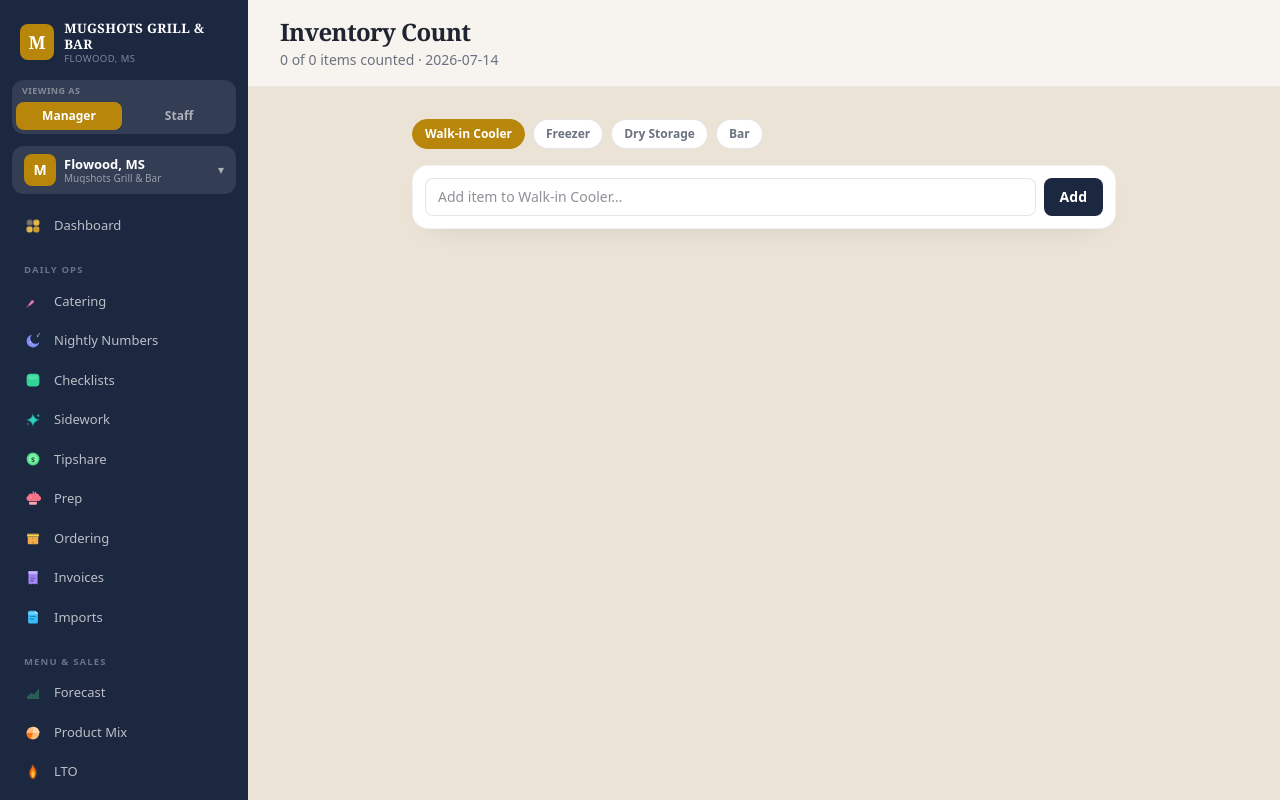
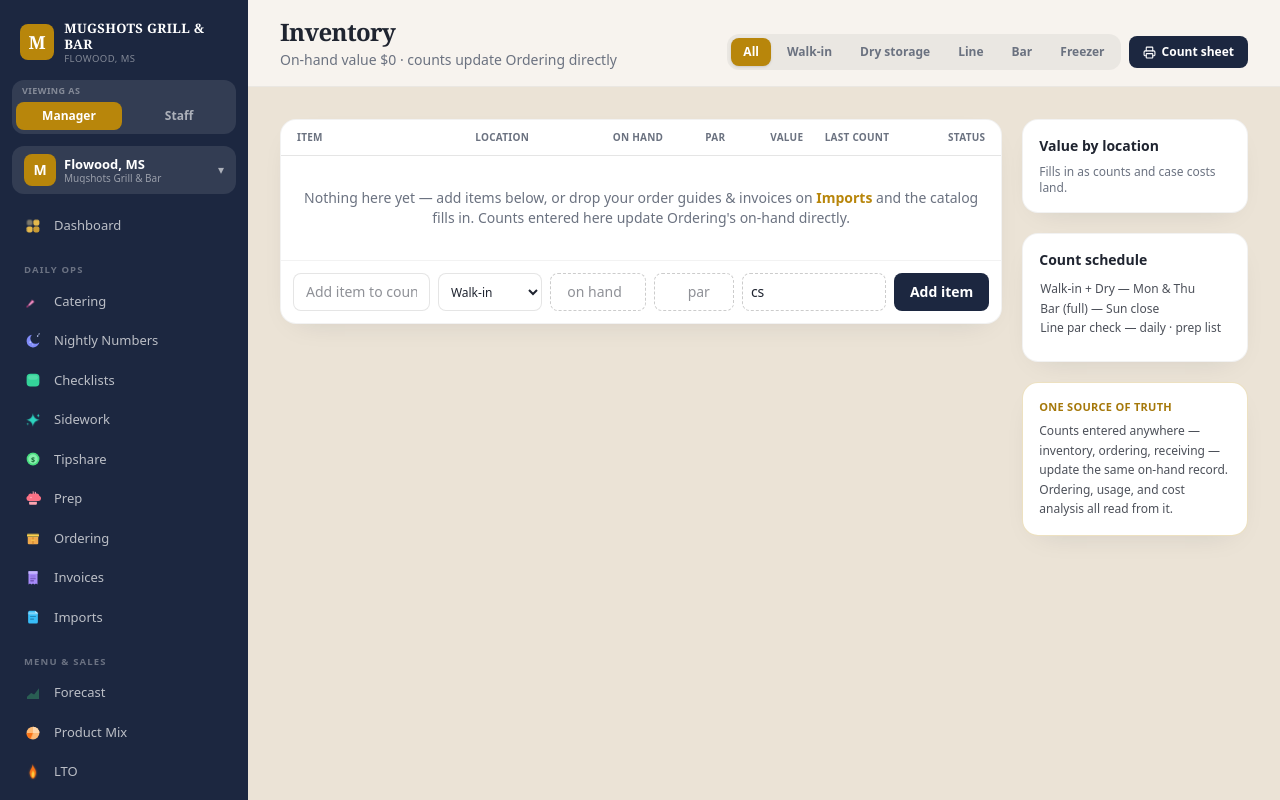
Before and after one commit to beauxjxn24/mugshots-ops-app, a React (Vite) app: page /#/inventory in a window 1280 px wide. Built offline with nearby package versions, Linux system fonts and the light colour scheme.

Commit message:
Inventory ported to prototype layout — catalog-backed, one source of truth
Co-Authored-By: Claude Fable 5 <noreply@anthropic.com>
Claude-Session: https://claude.ai/code/session_01Efw9bvEoJK7Fs9i14uedLc

```diff
--- a/src/routes/Inventory.tsx
+++ b/src/routes/Inventory.tsx
@@ -1,124 +1,314 @@
 import { useMemo, useState } from 'react'
-import { confirmDelete } from '../lib/confirm'
+import { Printer } from 'lucide-react'
+import { Link } from 'react-router-dom'
 import { PageHeader, Card } from '../components/ui'
-import { usePersistentState, today } from '../lib/store'
+import { usePersistentState, load, save, today } from '../lib/store'
+import { useScope } from '../lib/scope'
+import { getCatalog, getFlags, getPars, registerItem, setOnGuide } from '../lib/catalog'
+import { setParEntry } from '../lib/ordering'
 
-interface CountItem {
-  id: string
-  name: string
-  unit: string
-  count: number | ''
-}
-type Areas = Record<string, CountItem[]>
+const money = (n: number) => `$${n.toLocaleString('en-US', { maximumFractionDigits: 0 })}`
 
-// Empty count sheets — your storage areas, ready for your items. No sample data.
-const SEED: Areas = {
-  'Walk-in Cooler': [],
-  Freezer: [],
-  'Dry Storage': [],
-  Bar: [],
-}
-function c(name: string, unit: string): CountItem {
-  return { id: `${name}`.replace(/\s+/g, '-').toLowerCase(), name, unit, count: '' }
+export const LOCATIONS = ['Walk-in', 'Dry storage', 'Line', 'Bar', 'Freezer'] as const
+type Location = (typeof LOCATIONS)[number]
+const LOC_COLORS: Record<Location, string> = {
+  'Walk-in': '#b8860b',
+  'Dry storage': '#d4a94c',
+  Bar: '#8b6bb8',
+  Line: '#2f6b4f',
+  Freezer: '#4c7fb8',
 }
 
+interface InvMeta {
+  location?: Location
+  lastCount?: string // YYYY-MM-DD of the last on-hand edit
+}
+
+function metaKey(): string {
+  const s = useScope.getState()
+  return `${s.currentConcept}|${s.currentLocation}::inv:meta`
+}
+const getMeta = (): Record<string, InvMeta> => load(metaKey(), {})
+const setMeta = (m: Record<string, InvMeta>): void => save(metaKey(), m)
+
+function guessLocation(category: string): Location {
+  if (/liquor|beer|wine/i.test(category)) return 'Bar'
+  if (/paper|supply|dry/i.test(category)) return 'Dry storage'
+  return 'Walk-in'
+}
+function fmtDay(iso?: string): string {
+  if (!iso) return '—'
+  const [y, m, d] = iso.split('-').map(Number)
+  return new Date(y, m - 1, d).toLocaleDateString('en-US', { weekday: 'short' })
+}
+
+/**
+ * Inventory — prototype layout, catalog-backed (ONE source of truth):
+ * the same on-hand record Ordering reads. Location filters, par status,
+ * value by location, count schedule.
+ */
 export function Inventory() {
-  const [areas, setAreas] = usePersistentState<Areas>(`inv:${today()}`, SEED)
-  const areaNames = Object.keys(areas)
-  const [area, setArea] = useState(areaNames[0])
-  const [newName, setNewName] = useState('')
+  const [tick, setTick] = useState(0)
+  const refresh = () => setTick((t) => t + 1)
+  const [schedule, setSchedule] = usePersistentState<string>(
+    'inv:schedule',
+    'Walk-in + Dry — Mon & Thu\nBar (full) — Sun close\nLine par check — daily · prep list',
+  )
+  const [loc, setLoc] = useState<'All' | Location>('All')
+  const [form, setForm] = useState({ name: '', location: 'Walk-in' as Location, onHand: '', par: '', unit: 'cs' })
 
-  const items = areas[area] ?? []
-  const counted = useMemo(
-    () => Object.values(areas).flat().filter((x) => x.count !== '' && x.count != null).length,
-    [areas],
-  )
-  const total = useMemo(() => Object.values(areas).flat().length, [areas])
+  // eslint-disable-next-line react-hooks/exhaustive-deps
+  const rows = useMemo(() => {
+    const flags = getFlags()
+    const pars = getPars()
+    const meta = getMeta()
+    return getCatalog()
+      .filter((ci) => flags[ci.id])
+      .map((ci) => {
+        const p = pars[ci.id] ?? { par: 0, onHand: 0 }
+        const m = meta[ci.id] ?? {}
+        const location = m.location ?? guessLocation(ci.category)
+        return {
+          id: ci.id,
+          name: ci.name,
+          unit: ci.unit,
+          location,
+          onHand: p.onHand,
+          par: p.par,
+          value: ci.cost != null ? ci.cost * p.onHand : null,
+          lastCount: m.lastCount,
+        }
+      })
+    // eslint-disable-next-line react-hooks/exhaustive-deps
+  }, [tick])
 
-  const update = (id: string, count: number | '') =>
-    setAreas((a) => ({ ...a, [area]: (a[area] ?? []).map((x) => (x.id === id ? { ...x, count } : x)) }))
-  const removeItem = async (id: string) => {
-    const it = (areas[area] ?? []).find((x) => x.id === id)
-    if (!(await confirmDelete(`Remove ${it?.name.replace(/-\d+$/, '') ?? 'this item'}?`))) return
-    setAreas((a) => ({ ...a, [area]: (a[area] ?? []).filter((x) => x.id !== id) }))
+  const shown = rows.filter((r) => loc === 'All' || r.location === loc)
+  const totalValue = rows.reduce((s, r) => s + (r.value ?? 0), 0)
+  const lastFull = rows.reduce<string | undefined>((acc, r) => (r.lastCount && (!acc || r.lastCount > acc) ? r.lastCount : acc), undefined)
+
+  const byLoc = useMemo(() => {
+    const m = new Map<Location, number>()
+    for (const r of rows) if (r.value) m.set(r.location, (m.get(r.location) ?? 0) + r.value)
+    return [...m.entries()].sort((a, b) => b[1] - a[1])
+  }, [rows])
+
+  const setCount = (id: string, v: number) => {
+    setParEntry(id, { onHand: v })
+    const meta = getMeta()
+    meta[id] = { ...meta[id], lastCount: today() }
+    setMeta(meta)
+    refresh()
   }
+  const setLocation = (id: string, location: Location) => {
+    const meta = getMeta()
+    meta[id] = { ...meta[id], location }
+    setMeta(meta)
+    refresh()
+  }
+
   const addItem = () => {
-    if (!newName.trim()) return
-    setAreas((a) => ({ ...a, [area]: [...(a[area] ?? []), c(newName.trim() + '-' + Date.now(), 'ea')] }))
-    setNewName('')
+    if (!form.name.trim()) return
+    const ci = registerItem({ name: form.name.trim(), unit: form.unit || 'cs' })
+    setOnGuide(ci.id, true)
+    setParEntry(ci.id, { onHand: parseFloat(form.onHand) || 0, par: parseFloat(form.par) || 0 })
+    const meta = getMeta()
+    meta[ci.id] = { location: form.location, lastCount: today() }
+    setMeta(meta)
+    setForm({ name: '', location: form.location, onHand: '', par: '', unit: 'cs' })
+    refresh()
   }
 
   return (
     <>
       <PageHeader
-        title="Inventory Count"
-        subtitle={`${counted} of ${total} items counted · ${today()}`}
-      />
-      <div className="mx-auto max-w-3xl space-y-4 p-4 sm:p-6 lg:p-8">
-        <div className="flex flex-wrap gap-2">
-          {areaNames.map((a) => (
+        title="Inventory"
+        subtitle={`On-hand value ${money(totalValue)}${lastFull ? ` · last count ${fmtDay(lastFull)} ${lastFull}` : ' · counts update Ordering directly'}`}
+        right={
+          <div className="flex items-center gap-2">
+            <div className="flex flex-wrap gap-1 rounded-xl bg-black/5 p-1 print:hidden">
+              {(['All', ...LOCATIONS] as const).map((l) => (
                 <button
-              key={a}
-              onClick={() => setArea(a)}
-              className={`rounded-full border px-3 py-1.5 text-xs font-semibold transition-colors ${
-                area === a
-                  ? 'border-brand bg-brand text-white'
-                  : 'border-black/10 bg-white text-muted hover:border-brand/40'
-              }`}
+                  key={l}
+                  onClick={() => setLoc(l)}
+                  className={`rounded-lg px-3 py-1.5 text-xs font-bold ${loc === l ? 'bg-brand text-white shadow-sm' : 'text-muted hover:text-ink'}`}
                 >
-              {a}
+                  {l}
                 </button>
               ))}
             </div>
-
-        <Card className="overflow-hidden">
-          {items.map((it) => (
-            <div
-              key={it.id}
-              className="group flex items-center gap-3 border-b border-black/5 px-4 py-2.5 last:border-0"
+            <button
+              onClick={() => window.print()}
+              className="inline-flex items-center gap-1.5 rounded-lg bg-navy px-3.5 py-2 text-xs font-bold text-white print:hidden"
             >
-              <div className="min-w-0 flex-1">
-                <div className="truncate font-medium text-ink">
-                  {it.name.replace(/-\d+$/, '')}
-                </div>
-                <button
-                  onClick={() => removeItem(it.id)}
-                  className="text-[10px] text-muted opacity-0 transition-opacity hover:text-down group-hover:opacity-100"
-                >
-                  remove
+              <Printer size={13} /> Count sheet
             </button>
           </div>
-              <span className="text-xs text-muted">{it.unit}</span>
+        }
+      />
+      <div className="mx-auto max-w-7xl p-4 sm:p-6 lg:p-8">
+        <div className="grid items-start gap-5 lg:grid-cols-[minmax(0,3.2fr)_minmax(0,1fr)]">
+          <Card className="overflow-hidden">
+            <div className="grid grid-cols-[minmax(0,1.8fr)_110px_70px_54px_70px_78px_88px] items-center gap-2 border-b border-black/10 px-4 py-2.5 text-[10px] font-extrabold uppercase tracking-wide text-muted">
+              <span>Item</span>
+              <span>Location</span>
+              <span className="text-right">On hand</span>
+              <span className="text-right">Par</span>
+              <span className="text-right">Value</span>
+              <span className="text-right">Last count</span>
+              <span className="text-right">Status</span>
+            </div>
+            {shown.length === 0 && (
+              <p className="px-4 py-8 text-center text-sm text-muted">
+                Nothing here yet — add items below, or drop your order guides &amp; invoices on{' '}
+                <Link to="/imports" className="font-bold text-brand">
+                  Imports
+                </Link>{' '}
+                and the catalog fills in. Counts entered here update Ordering's on-hand directly.
+              </p>
+            )}
+            {shown.map((r) => {
+              const status =
+                r.par <= 0
+                  ? null
+                  : r.onHand <= r.par * 0.25
+                    ? { label: 'Critical', cls: 'text-down' }
+                    : r.onHand < r.par
+                      ? { label: 'Below par', cls: 'text-brand-600' }
+                      : { label: 'OK', cls: 'text-up' }
+              return (
+                <div
+                  key={r.id}
+                  className="grid grid-cols-[minmax(0,1.8fr)_110px_70px_54px_70px_78px_88px] items-center gap-2 border-b border-black/5 px-4 py-2.5 last:border-0"
+                >
+                  <div className="min-w-0">
+                    <div className="truncate text-sm font-bold text-ink">{r.name}</div>
+                    <div className="text-[10px] text-muted">{r.unit}</div>
+                  </div>
+                  <select
+                    value={r.location}
+                    onChange={(e) => setLocation(r.id, e.target.value as Location)}
+                    className="rounded-md border border-transparent bg-transparent py-1 text-xs text-ink/80 outline-none hover:border-black/10 focus:border-brand"
+                  >
+                    {LOCATIONS.map((l) => (
+                      <option key={l}>{l}</option>
+                    ))}
+                  </select>
                   <input
                     type="number"
                     inputMode="decimal"
-                value={it.count}
-                onChange={(e) =>
-                  update(it.id, e.target.value === '' ? '' : Math.max(0, parseFloat(e.target.value)))
-                }
-                placeholder="—"
-                className={`w-20 rounded-lg border bg-white px-2 py-1.5 text-center text-sm outline-none focus:border-brand ${
-                  it.count !== '' ? 'border-up/40' : 'border-black/10'
-                }`}
+                    value={r.onHand}
+                    onChange={(e) => setCount(r.id, Math.max(0, parseFloat(e.target.value) || 0))}
+                    className="w-full rounded-lg border border-black/10 bg-white px-1 py-1 text-right font-mono text-sm outline-none focus:border-brand"
                   />
+                  <input
+                    type="number"
+                    inputMode="numeric"
+                    value={r.par}
+                    onChange={(e) => {
+                      setParEntry(r.id, { par: Math.max(0, parseInt(e.target.value) || 0) })
+                      refresh()
+                    }}
+                    className="w-full rounded-lg border border-transparent bg-transparent px-1 py-1 text-right font-mono text-sm text-muted outline-none hover:border-black/10 focus:border-brand"
+                  />
+                  <span className="text-right font-mono text-sm text-ink">{r.value != null ? money(r.value) : '—'}</span>
+                  <span className="text-right font-mono text-xs text-muted">{fmtDay(r.lastCount)}</span>
+                  <span className={`text-right text-xs font-extrabold ${status?.cls ?? 'text-muted'}`}>{status?.label ?? '—'}</span>
                 </div>
-          ))}
-          <div className="flex gap-2 p-3">
+              )
+            })}
+            {/* Add item */}
+            <div className="flex flex-wrap gap-2 border-t border-black/5 p-3 print:hidden">
               <input
-              value={newName}
-              onChange={(e) => setNewName(e.target.value)}
+                value={form.name}
+                onChange={(e) => setForm({ ...form, name: e.target.value })}
                 onKeyDown={(e) => e.key === 'Enter' && addItem()}
-              placeholder={`Add item to ${area}…`}
+                placeholder="Add item to count — name…"
                 className="min-w-0 flex-1 rounded-lg border border-black/10 bg-white px-3 py-2 text-sm outline-none focus:border-brand"
               />
-            <button
-              onClick={addItem}
-              className="rounded-lg bg-navy px-4 py-2 text-sm font-semibold text-white"
+              <select
+                value={form.location}
+                onChange={(e) => setForm({ ...form, location: e.target.value as Location })}
+                className="rounded-lg border border-black/10 bg-white px-2 py-2 text-xs outline-none focus:border-brand"
               >
-              Add
+                {LOCATIONS.map((l) => (
+                  <option key={l}>{l}</option>
+                ))}
+              </select>
+              <input
+                value={form.onHand}
+                onChange={(e) => setForm({ ...form, onHand: e.target.value })}
+                placeholder="on hand"
+                type="number"
+                inputMode="decimal"
+                className="w-24 rounded-lg border border-dashed border-black/20 bg-white px-2 py-2 text-right text-sm outline-none focus:border-brand"
+              />
+              <input
+                value={form.par}
+                onChange={(e) => setForm({ ...form, par: e.target.value })}
+                placeholder="par"
+                type="number"
+                inputMode="numeric"
+                className="w-20 rounded-lg border border-dashed border-black/20 bg-white px-2 py-2 text-right text-sm outline-none focus:border-brand"
+              />
+              <input
+                value={form.unit}
+                onChange={(e) => setForm({ ...form, unit: e.target.value })}
+                placeholder="unit (cases, jugs…)"
+                className="w-36 rounded-lg border border-dashed border-black/20 bg-white px-2 py-2 text-sm outline-none focus:border-brand"
+              />
+              <button onClick={addItem} className="rounded-lg bg-navy px-4 py-2 text-sm font-bold text-white">
+                Add item
               </button>
             </div>
           </Card>
+
+          {/* Right rail */}
+          <div className="space-y-5">
+            <Card className="p-4">
+              <div className="mb-2 text-sm font-bold text-ink">Value by location</div>
+              {byLoc.length === 0 ? (
+                <p className="text-xs text-muted">Fills in as counts and case costs land.</p>
+              ) : (
+                <>
+                  <div className="mb-2 flex h-2.5 gap-px overflow-hidden rounded-full">
+                    {byLoc.map(([l, v]) => (
+                      <div key={l} style={{ width: `${(v / Math.max(totalValue, 1)) * 100}%`, background: LOC_COLORS[l] }} />
+                    ))}
+                  </div>
+                  {byLoc.map(([l, v]) => (
+                    <div key={l} className="flex items-center justify-between py-0.5 text-xs">
+                      <span className="flex items-center gap-1.5 font-semibold text-ink">
+                        <span className="size-2 rounded-sm" style={{ background: LOC_COLORS[l] }} />
+                        {l}
+                      </span>
+                      <span className="font-mono text-muted">{money(v)}</span>
+                    </div>
+                  ))}
+                </>
+              )}
+            </Card>
+
+            <Card className="p-4">
+              <div className="mb-2 text-sm font-bold text-ink">Count schedule</div>
+              <textarea
+                value={schedule}
+                onChange={(e) => setSchedule(e.target.value)}
+                rows={3}
+                className="w-full resize-none rounded-lg border border-transparent bg-transparent text-xs leading-relaxed text-ink/80 outline-none hover:border-black/10 focus:border-brand"
+              />
+            </Card>
+
+            <Card className="border-brand/25 bg-brand/[0.06] p-4">
+              <div className="mb-1.5 text-[11px] font-extrabold uppercase tracking-wide text-brand-600">
+                One source of truth
+              </div>
+              <p className="text-xs leading-relaxed text-ink/80">
+                Counts entered anywhere — inventory, ordering, receiving — update the same on-hand
+                record. Ordering, usage, and cost analysis all read from it.
+              </p>
+            </Card>
+          </div>
+        </div>
       </div>
     </>
   )
```
Lines whose indentation alone changed are shown as unchanged.
